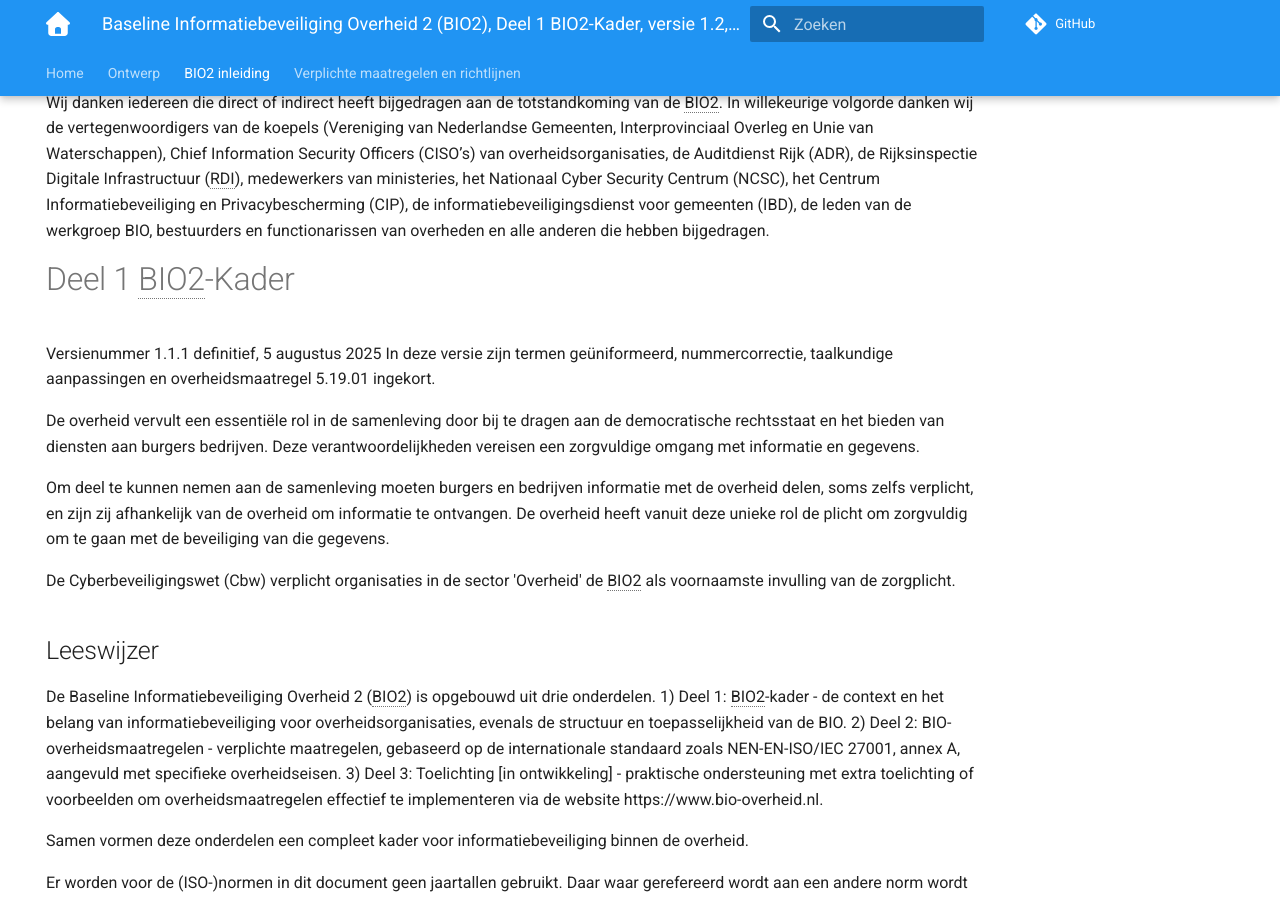
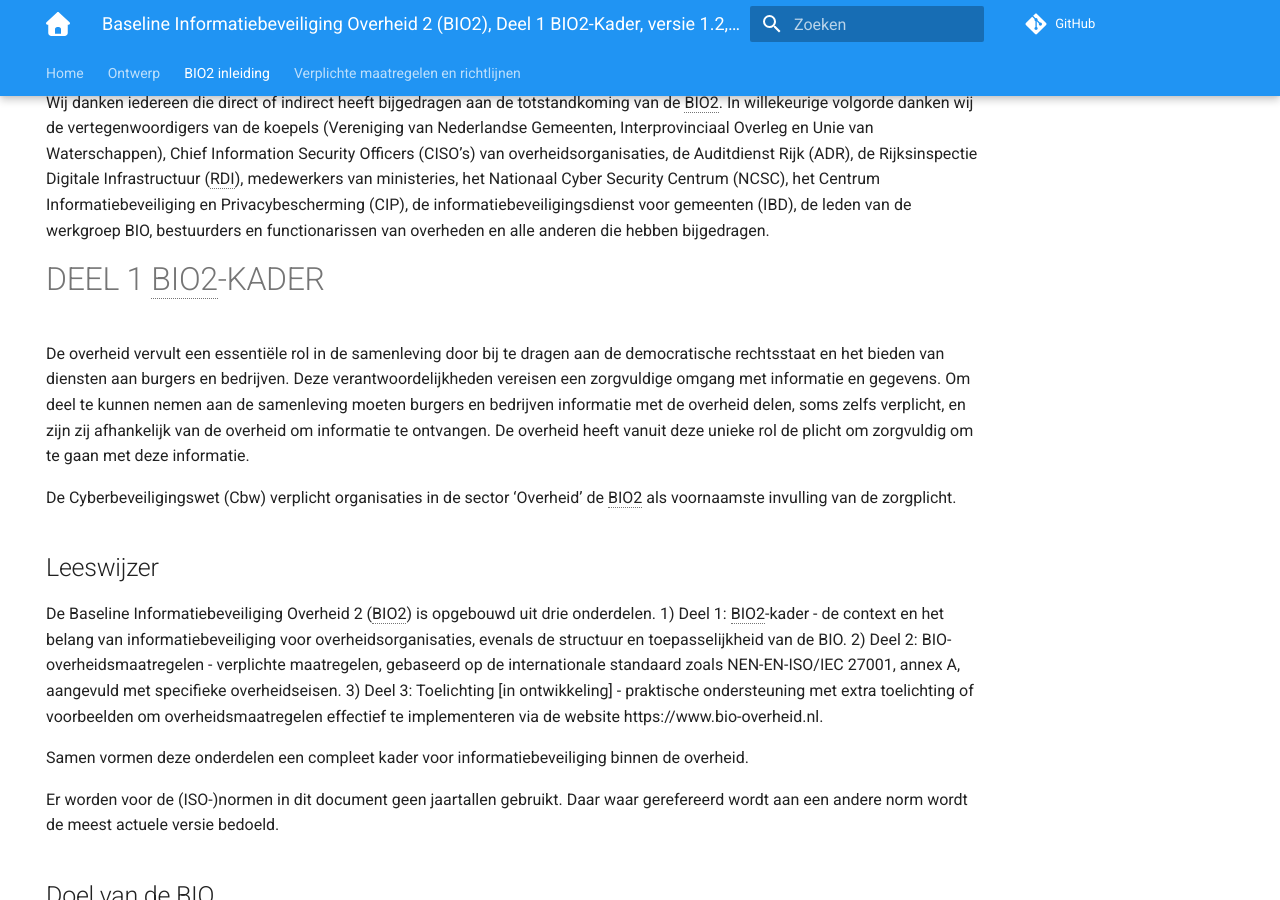
Before and after one commit to MinBZK/Baseline-Informatiebeveiliging-Overheid, an MkDocs documentation site: the page built from docs/inleiding/index.md, in a window 1280 px wide and 900 px high, scrolled down 1034 px. Built offline with MkDocs 1.6.1 and Material for MkDocs 9.7.7, drawn with Linux system fonts in a browser that asks for light colours; comment, search, counter and statistics services are not loaded.

Commit message:
Update index.md
Eerste alinea verwijderd. Dit is aanvullende informatie buiten de BIO2 om.
Tekst vervangen door tekst versie 1.2

```diff
--- a/docs/inleiding/index.md
+++ b/docs/inleiding/index.md
@@ -31,15 +31,13 @@
 Wij danken iedereen die direct of indirect heeft bijgedragen aan de totstandkoming van de BIO2.
 In willekeurige volgorde danken wij de vertegenwoordigers van de koepels (Vereniging van Nederlandse Gemeenten, Interprovinciaal Overleg en Unie van Waterschappen), Chief Information Security Officers (CISO’s) van overheidsorganisaties, de Auditdienst Rijk (ADR), de Rijksinspectie Digitale Infrastructuur (RDI), medewerkers van ministeries, het Nationaal Cyber Security Centrum (NCSC), het Centrum Informatiebeveiliging en Privacybescherming (CIP), de informatiebeveiligingsdienst voor gemeenten (IBD), de leden van de werkgroep BIO, bestuurders en functionarissen van overheden en alle anderen die hebben bijgedragen.
 
-# Deel 1 BIO2-Kader
-Versienummer 1.1.1 definitief, 5 augustus 2025
-In deze versie zijn termen geüniformeerd, nummercorrectie, taalkundige aanpassingen en overheidsmaatregel 5.19.01 ingekort.
+# DEEL 1 BIO2-KADER
+De overheid vervult een essentiële rol in de samenleving door bij te dragen aan de democratische rechtsstaat en het bieden van diensten aan burgers en bedrijven.
+Deze verantwoordelijkheden vereisen een zorgvuldige omgang met informatie en gegevens.
+Om deel te kunnen nemen aan de samenleving moeten burgers en bedrijven informatie met de overheid delen, soms zelfs verplicht, en zijn zij afhankelijk van de overheid om informatie te ontvangen. De overheid heeft vanuit deze unieke rol de plicht om
+zorgvuldig om te gaan met deze informatie.
 
-De overheid vervult een essentiële rol in de samenleving door bij te dragen aan de democratische rechtsstaat en het bieden van diensten aan burgers bedrijven. Deze verantwoordelijkheden vereisen een zorgvuldige omgang met informatie en gegevens.
-
-Om deel te kunnen nemen aan de samenleving moeten burgers en bedrijven informatie met de overheid delen, soms zelfs verplicht, en zijn zij afhankelijk van de overheid om informatie te ontvangen. De overheid heeft vanuit deze unieke rol de plicht om zorgvuldig om te gaan met de beveiliging van die gegevens.
-
-De Cyberbeveiligingswet (Cbw) verplicht organisaties in de sector 'Overheid' de BIO2 als voornaamste invulling van de zorgplicht.
+De Cyberbeveiligingswet (Cbw) verplicht organisaties in de sector ‘Overheid’ de BIO2 als voornaamste invulling van de zorgplicht.
 
 ## Leeswijzer
 De Baseline Informatiebeveiliging Overheid 2 (BIO2) is opgebouwd uit drie onderdelen.
```
